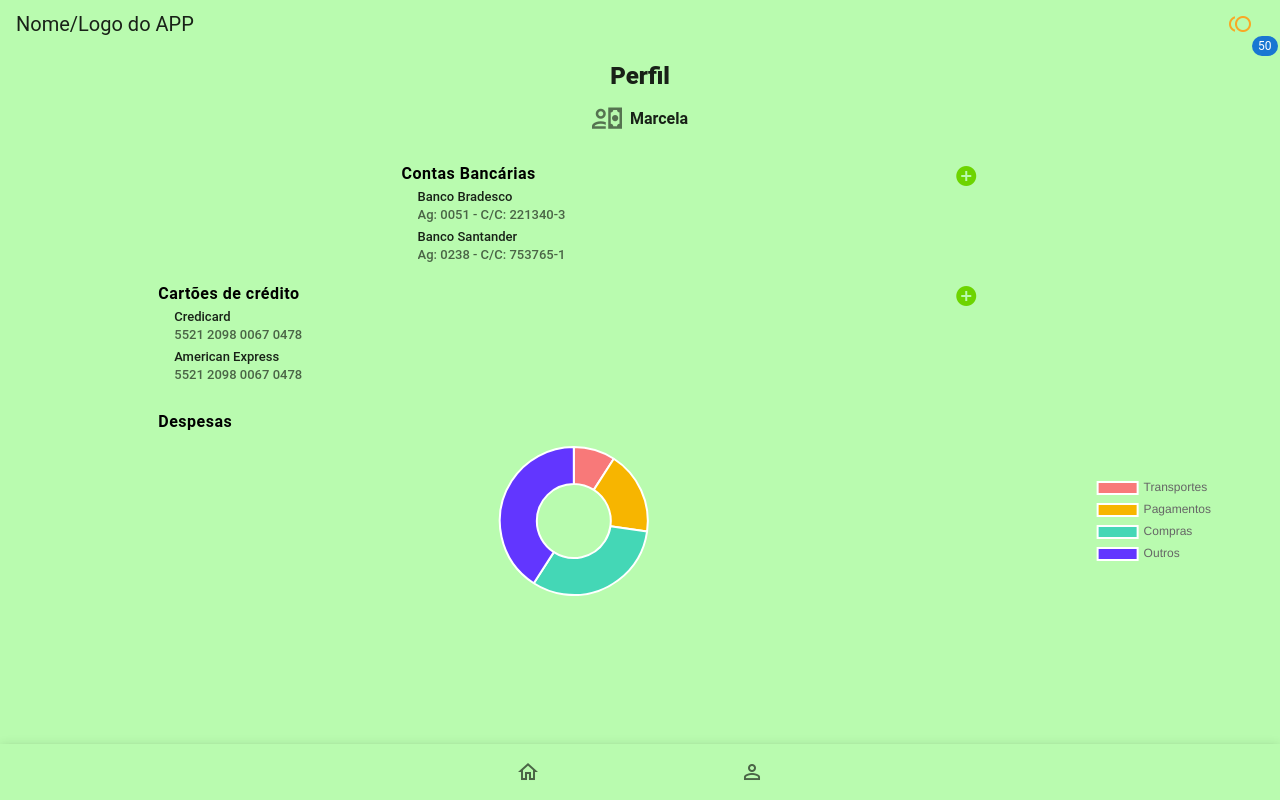
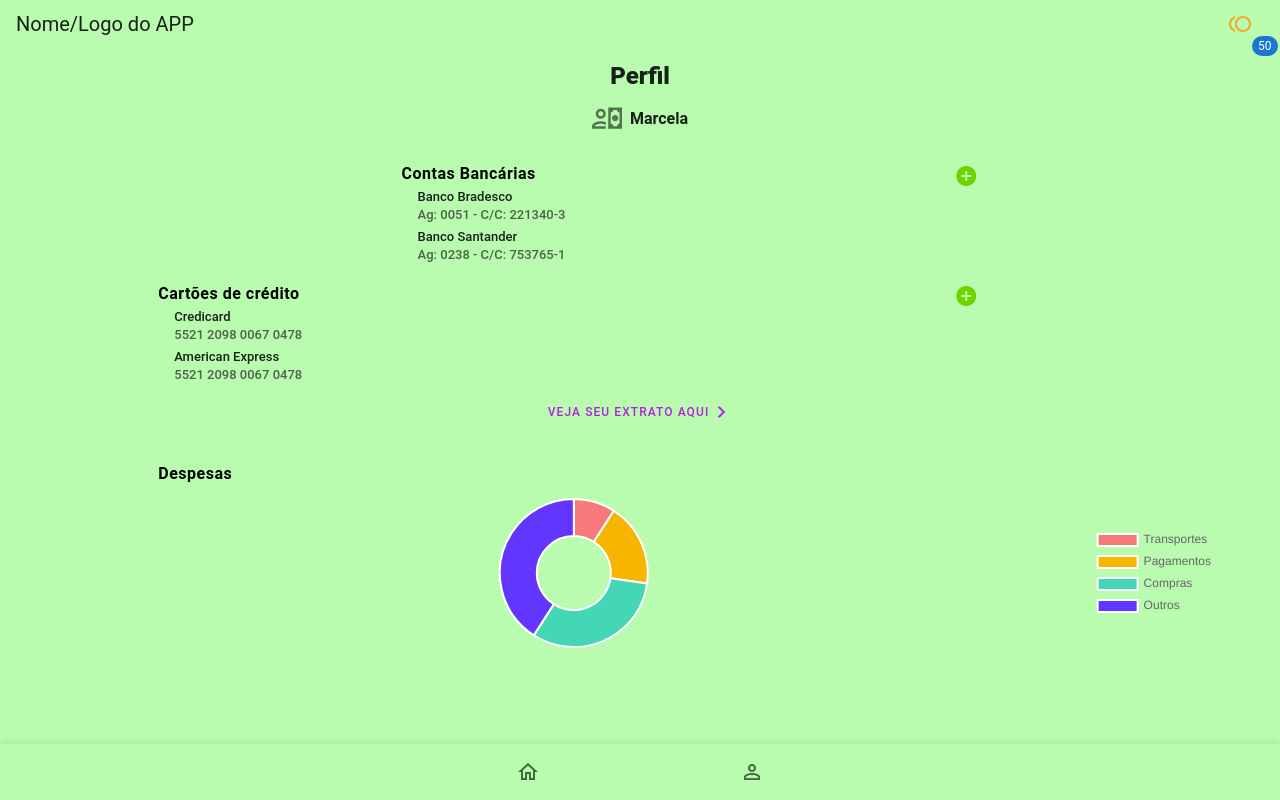
Before and after one commit to flpgst/jar-cash-saver, a Vue app in the folder frontend/: page /#/profile in a window 1280 px wide. Built offline with nearby package versions, Linux system fonts and the light colour scheme; a web font is replaced by a local one; what vue-timers would draw is missing.

Commit message:
account statement button

```diff
--- a/frontend/src/views/Profile.vue
+++ b/frontend/src/views/Profile.vue
@@ -71,6 +71,14 @@
         </v-tooltip>
       </v-col>
     </v-row>
+    <v-row>
+      <v-col cols="12" class="d-flex justify-center">
+        <v-btn text small color="#b620e0" size="x-small" to="account-statement">
+          Veja seu extrato aqui
+          <v-icon>mdi-chevron-right</v-icon>
+        </v-btn>
+      </v-col>
+    </v-row>
     <v-row class="d-flex justify-center">
       <v-col cols="10" class="py-0">
         <v-subheader class="body-1 font-weight-bold black--text align-end px-0"
```
